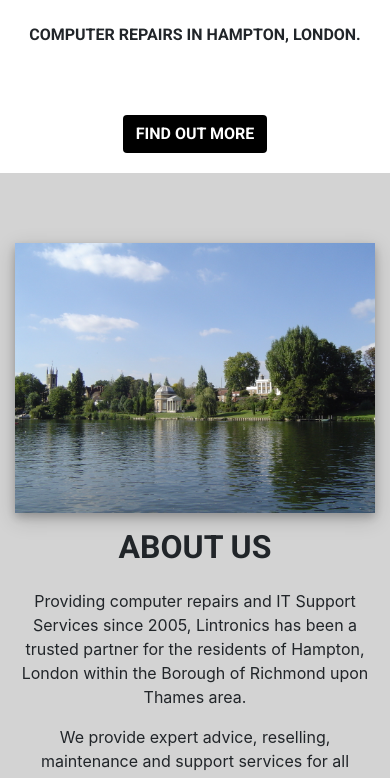
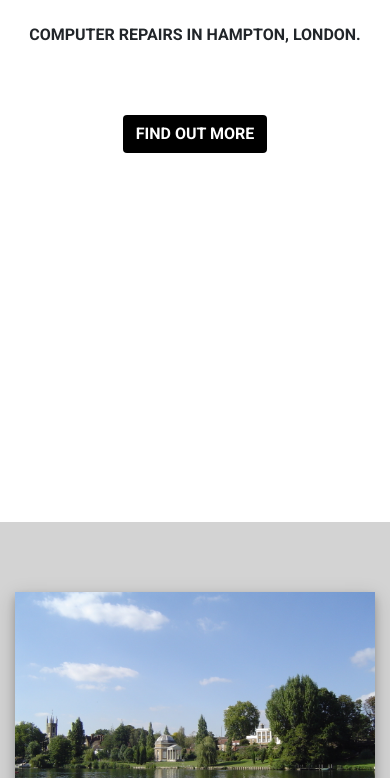
Before and after one commit to adamrichardturner/lintronics, a plain HTML site: page index.html in a window 390 px wide. Shown: the part 322-1100 px from the top of the page. Drawn offline with nearby package versions, Linux system fonts and the light colour scheme.

Commit message:
update header

```diff
--- a/css/style.css
+++ b/css/style.css
@@ -165,10 +165,6 @@ section#lintronics-services div.services-card ul {}
 
 /* Media Queries */
 @media only screen and (max-width: 991px) {
-  header {
-    height: auto !important;
-  }
-
   div.lintronics-textbox h1 {
     font-size: 3rem;
   }
```
